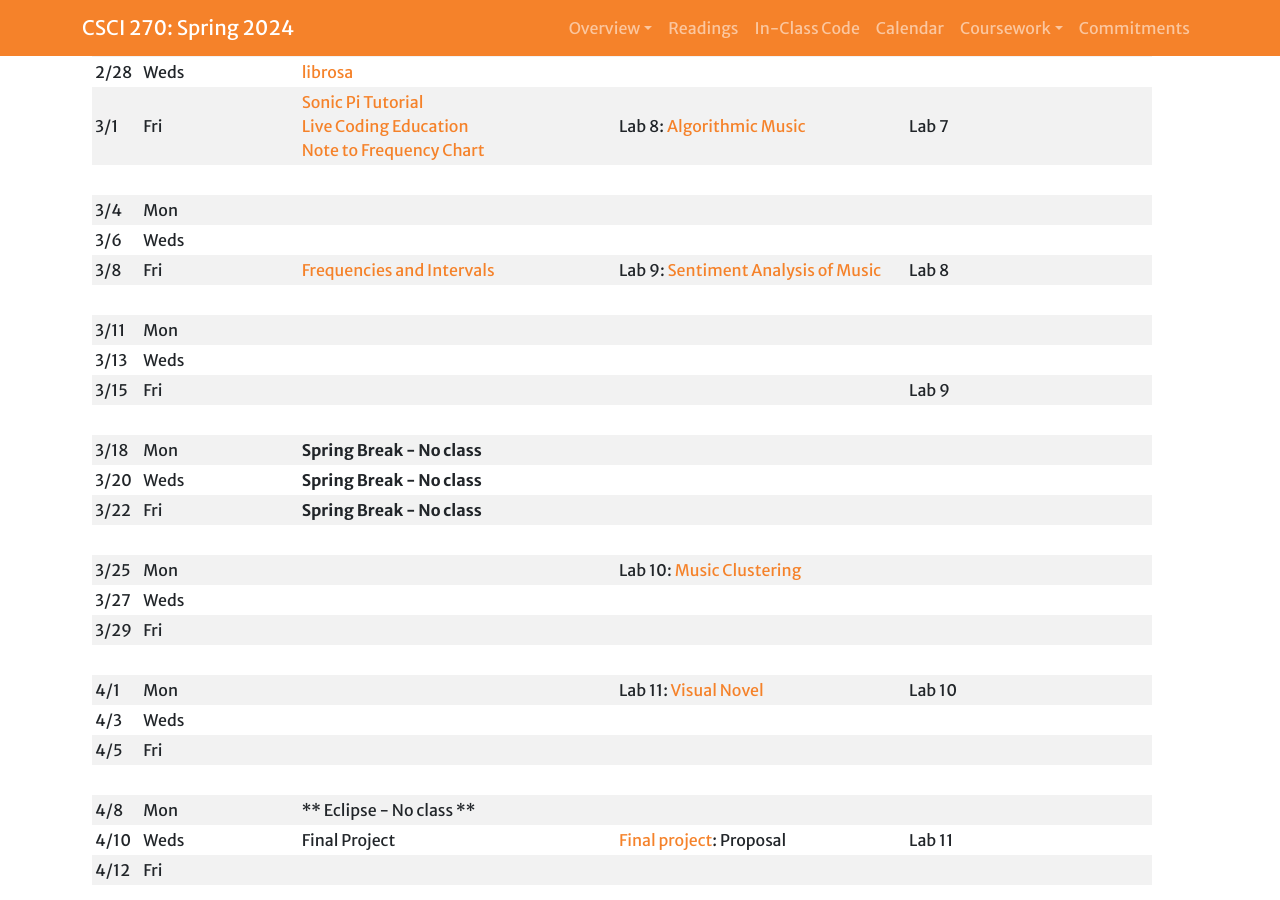
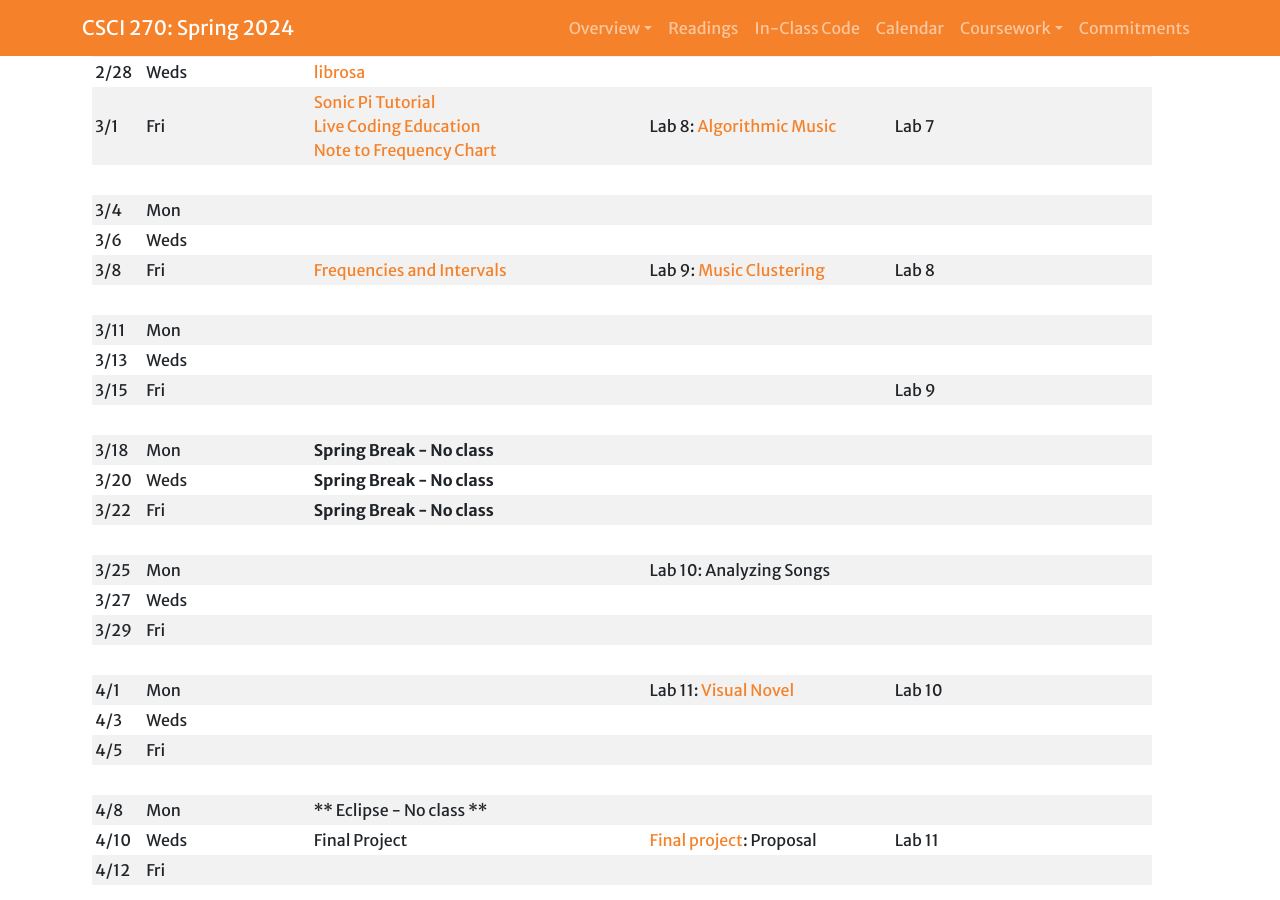
Before and after one commit to Hendrix-CS/csci270, a Jekyll site: the page built from index.md, in a window 1280 px wide and 900 px high, scrolled down 2186 px. Built offline with Jekyll 4.4.1, drawn with Linux system fonts in a browser that asks for light colours; a script that is not in the unit is left out; our own code applies the rules of GitHub Pages for plain Markdown files.

Commit message:
Added Lab 9

```diff
--- a/index.md
+++ b/index.md
@@ -55,7 +55,7 @@ Upon completing this course, my goal is for you to be able to:
 |
 | 3/4    |   Mon   |
 | 3/6    |   Weds  |
-| 3/8    |   Fri   |  [Frequencies and Intervals](https://www.kaggle.com/gabrielferrer/frequencies-and-intervals) | Lab 9: [Sentiment Analysis of Music](https://www.kaggle.com/gabrielferrer/music-major-and-minor-analysis) | Lab 8     |
+| 3/8    |   Fri   |  [Frequencies and Intervals](https://www.kaggle.com/gabrielferrer/frequencies-and-intervals) | Lab 9: [Music Clustering](https://www.kaggle.com/code/gabrielferrer/lab-9-music-clustering) | Lab 8     |
 |
 | 3/11   |   Mon   |
 | 3/13   |   Weds  |
@@ -65,7 +65,7 @@ Upon completing this course, my goal is for you to be able to:
 | 3/20   |   Weds  | **Spring Break - No class**
 | 3/22   |   Fri   | **Spring Break - No class**
 |
-| 3/25   |   Mon   |                            |  Lab 10: [Music Clustering](https://www.kaggle.com/gabrielferrer/music-clustering)
+| 3/25   |   Mon   |                            |  Lab 10: Analyzing Songs
 | 3/27   |   Weds  |
 | 3/29   |   Fri   |                            |
 |
```
